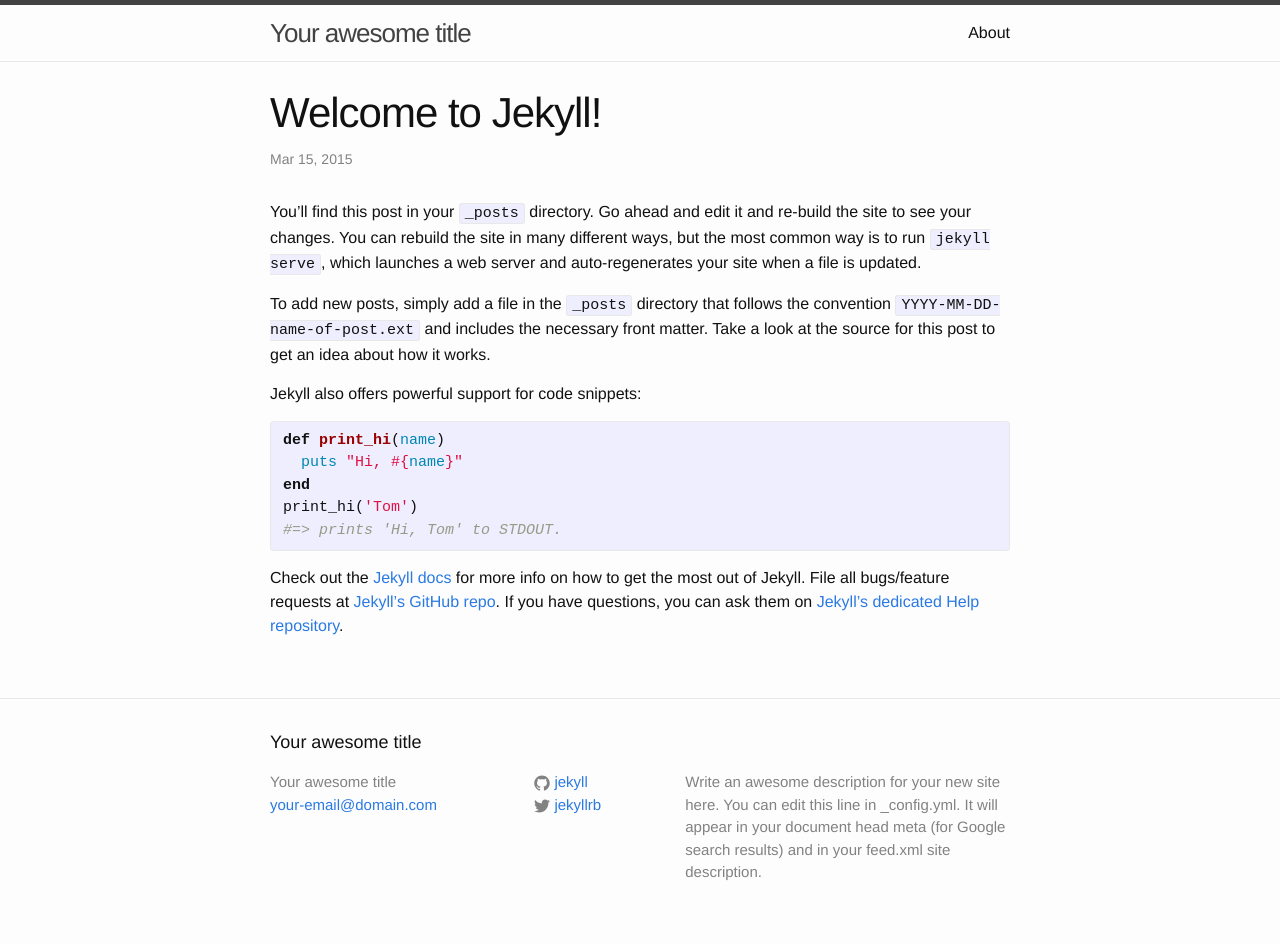
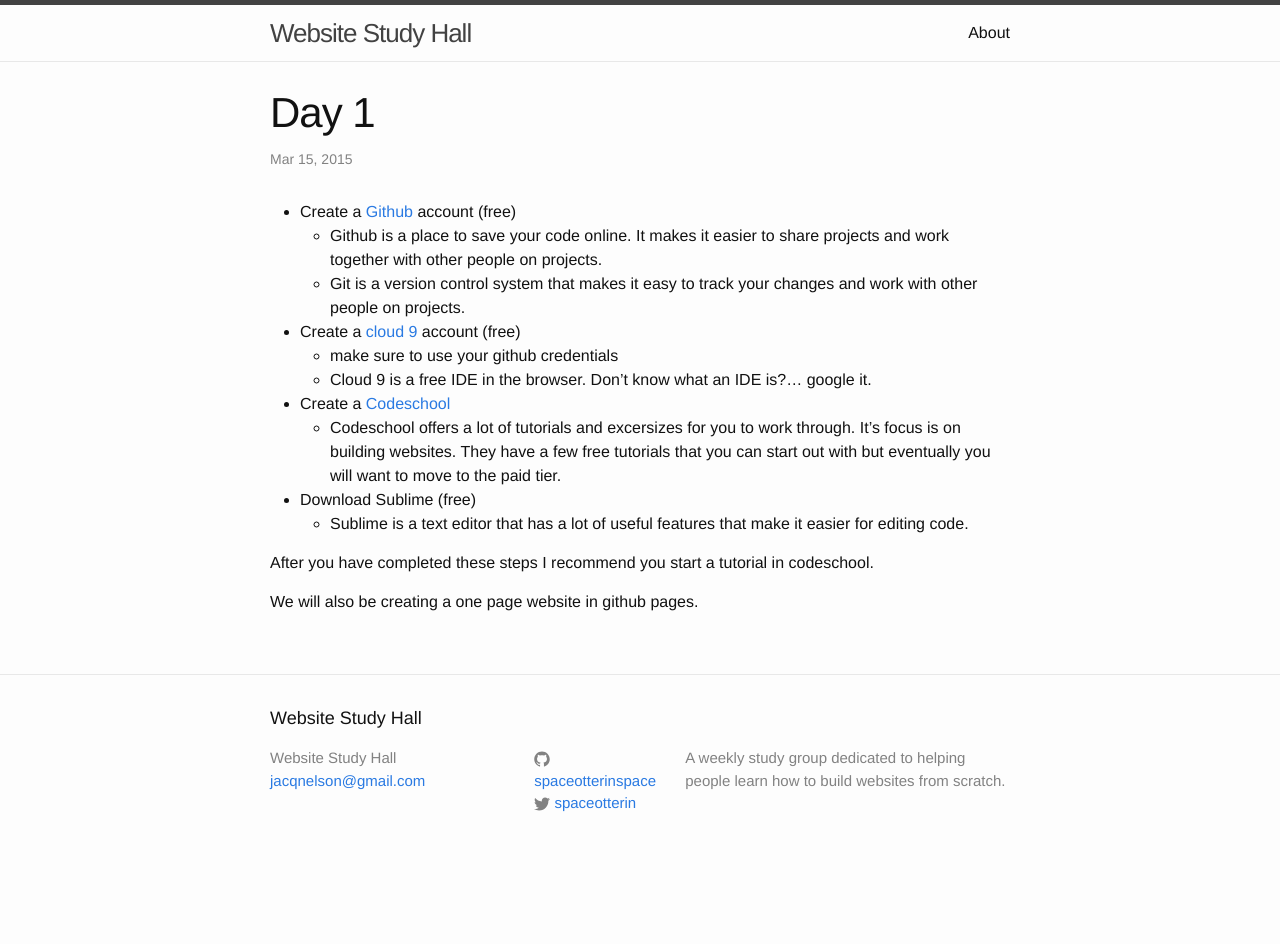
Before and after one commit to SpaceOtterInSpace/spaceotterinspace_old, a Jekyll site: the page built from _posts/2015-03-15-welcome-to-jekyll.markdown, in a window 1280 px wide. Built offline with Jekyll 4.4.1, drawn with Linux system fonts in a browser that asks for light colours; after the commit the page ends 900 px from its top, so only the background shows below that.

Commit message:
first posts

```diff
--- /dev/null
+++ b/Gemfile
@@ -0,0 +1,2 @@
+source 'https://rubygems.org'
+gem 'github-pages'
--- a/_config.yml
+++ b/_config.yml
@@ -1,14 +1,12 @@
 # Site settings
-title: Your awesome title
-email: your-email@domain.com
+title: Website Study Hall
+email: jacqnelson@gmail.com
 description: > # this means to ignore newlines until "baseurl:"
-  Write an awesome description for your new site here. You can edit this
-  line in _config.yml. It will appear in your document head meta (for
-  Google search results) and in your feed.xml site description.
+  A weekly study group dedicated to helping people learn how to build websites from scratch.
 baseurl: "" # the subpath of your site, e.g. /blog/
-url: "http://yourdomain.com" # the base hostname & protocol for your site
-twitter_username: jekyllrb
-github_username:  jekyll
+url: "http://spaceotterinspace.com" # the base hostname & protocol for your site
+twitter_username: spaceotterin
+github_username:  spaceotterinspace
 
 # Build settings
 markdown: kramdown
--- a/_posts/2015-03-15-welcome-to-jekyll.markdown
+++ b/_posts/2015-03-15-welcome-to-jekyll.markdown
@@ -1,25 +1,24 @@
 ---
 layout: post
-title:  "Welcome to Jekyll!"
+title:  "Day 1"
 date:   2015-03-15 09:39:03
-categories: jekyll update
+categories: days
 ---
-You’ll find this post in your `_posts` directory. Go ahead and edit it and re-build the site to see your changes. You can rebuild the site in many different ways, but the most common way is to run `jekyll serve`, which launches a web server and auto-regenerates your site when a file is updated.
+* Create a [Github][github] account (free)
+     * Github is a place to save your code online. It makes it easier to share projects and work together with other people on projects.
+     * Git is a version control system that makes it easy to track your changes and work with other people on projects.
+* Create a [cloud 9][c9] account (free)
+    * make sure to use your github credentials
+    * Cloud 9 is a free IDE in the browser. Don't know what an IDE is?... google it.
+* Create a [Codeschool][codeschool]
+    * Codeschool offers a lot of tutorials and excersizes for you to work through. It's focus is on building websites. They have a few free tutorials that you can start out with but eventually you will want to move to the paid tier.
+* Download Sublime (free)
+    * Sublime is a text editor that has a lot of useful features that make it easier for editing code.
 
-To add new posts, simply add a file in the `_posts` directory that follows the convention `YYYY-MM-DD-name-of-post.ext` and includes the necessary front matter. Take a look at the source for this post to get an idea about how it works.
+After you have completed these steps I recommend you start a tutorial in codeschool.
 
-Jekyll also offers powerful support for code snippets:
+We will also be creating a one page website in github pages.
 
-{% highlight ruby %}
-def print_hi(name)
-  puts "Hi, #{name}"
-end
-print_hi('Tom')
-#=> prints 'Hi, Tom' to STDOUT.
-{% endhighlight %}
-
-Check out the [Jekyll docs][jekyll] for more info on how to get the most out of Jekyll. File all bugs/feature requests at [Jekyll’s GitHub repo][jekyll-gh]. If you have questions, you can ask them on [Jekyll’s dedicated Help repository][jekyll-help].
-
-[jekyll]:      http://jekyllrb.com
-[jekyll-gh]:   https://github.com/jekyll/jekyll
-[jekyll-help]: https://github.com/jekyll/jekyll-help
+[github]:   https://github.com
+[codeschool]:   https://codeschool.com
+[c9]:  https://c9.io
```
Also changed, not shown: _posts/2015-03-16-github-pages.markdown (added, +24 -0 lines), about.md (+1 -6 lines), index.html (added, +20 -0 lines).
